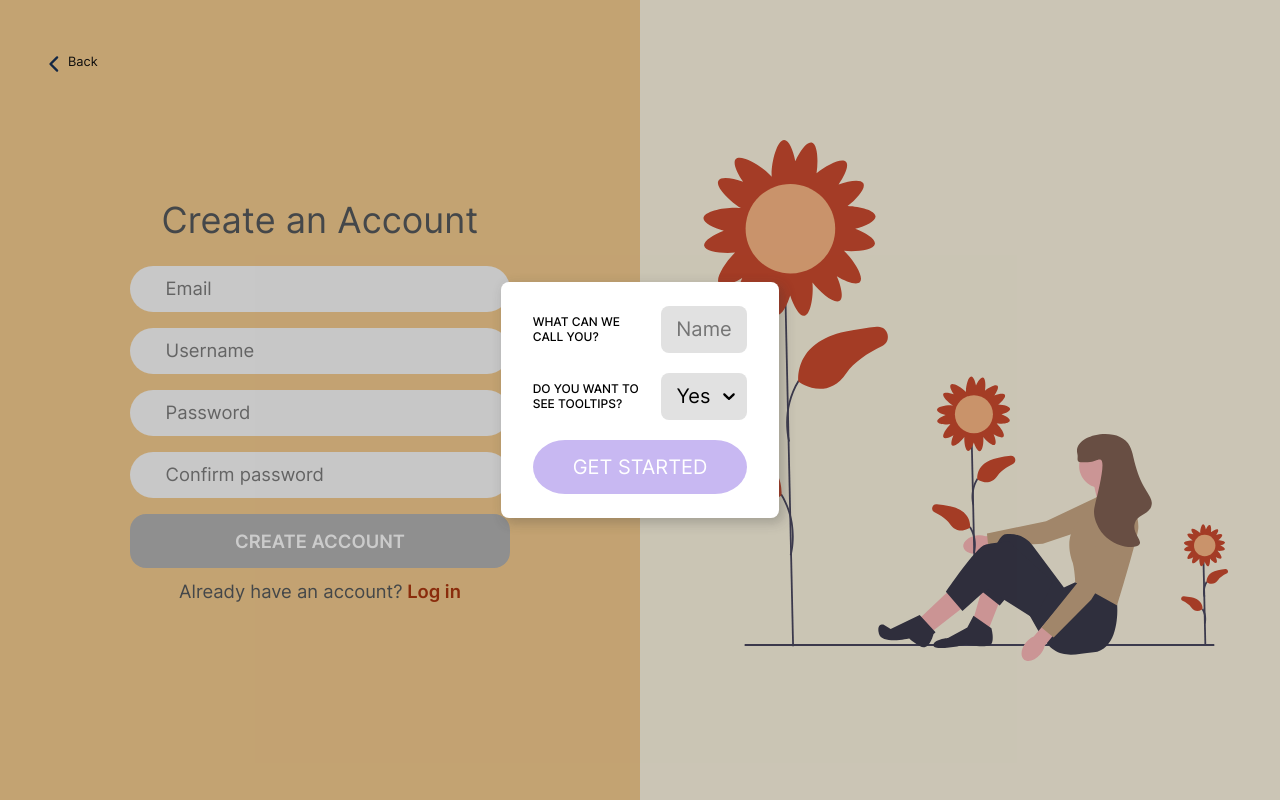
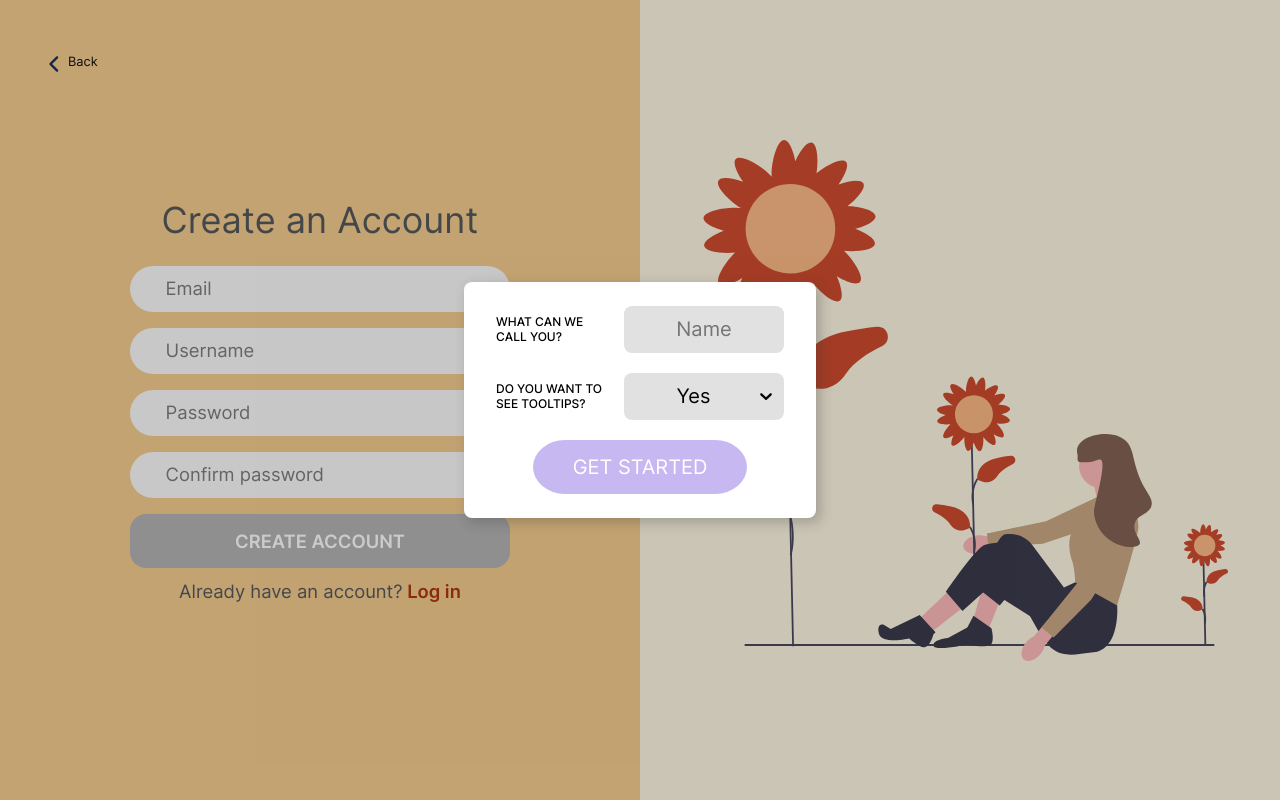
Before and after one commit to 21mdr1/dog-app, a React (Create React App) app in the folder client/: page /register in a window 1280 px wide. Built offline with nearby package versions, Linux system fonts and the light colour scheme; no server answers; the HTML template or start-up script is replaced by a standard one.

Commit message:
Adjust size of inputs

```diff
--- a/client/src/components/EntryForm/EntryForm.scss
+++ b/client/src/components/EntryForm/EntryForm.scss
@@ -32,7 +32,7 @@
         border-radius: $border-radius;
         font-size: 1rem;
         outline: none;
-        width: 0;
+        width: 6rem;
         flex: 1;
         padding: 0.75rem 0.5rem;
 
@@ -41,7 +41,8 @@
         }
 
         @include tablet {
-            font-size: 1.25rem;;
+            font-size: 1.25rem;
+            width: 10rem;
         }
     }
 
```
